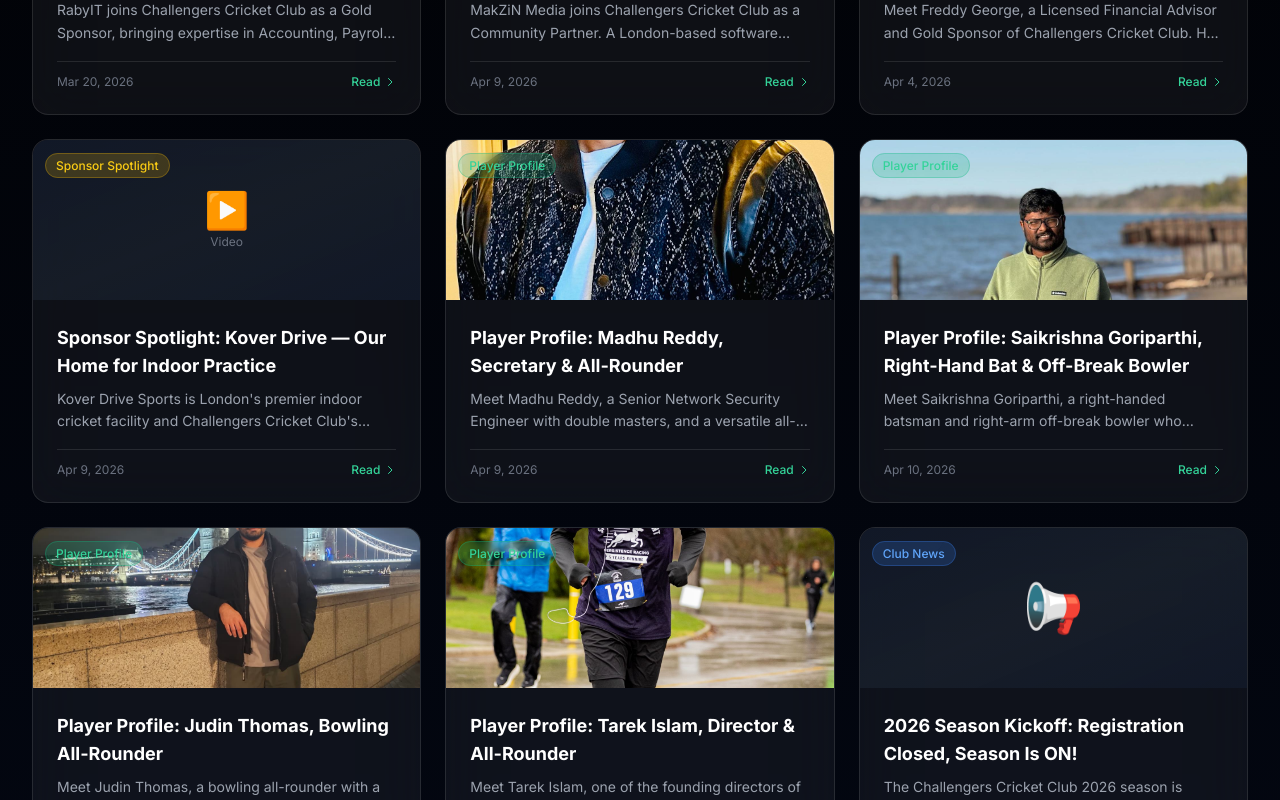
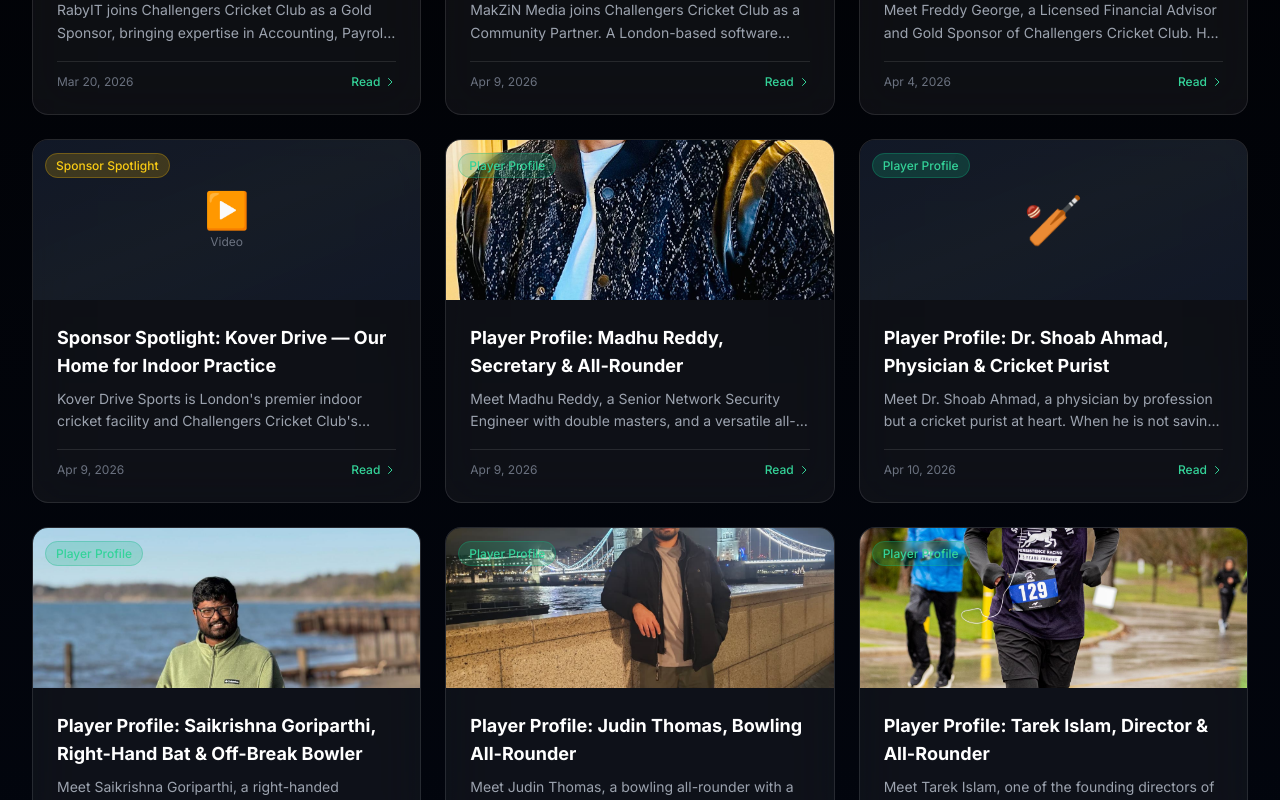
Before and after one commit to msaad7777/Challengers-cc, a Next.js app: page /blog in a window 1280 px wide. Shown: the part 1500-2300 px from the top of the page. Built offline with nearby package versions, Linux system fonts and the light colour scheme.

Commit message:
Add Dr. Shoab Ahmad player profile — physician, cricket purist, DIY enthusiast
Co-Authored-By: Claude Opus 4.6 (1M context) <noreply@anthropic.com>

```diff
--- a/app/blog/data.ts
+++ b/app/blog/data.ts
@@ -476,6 +476,64 @@ export const blogPosts: BlogPost[] = [
     featured: false,
   },
   {
+    slug: 'dr-shoab-ahmad-player-profile',
+    title: 'Player Profile: Dr. Shoab Ahmad, Physician & Cricket Purist',
+    excerpt:
+      'Meet Dr. Shoab Ahmad, a physician by profession but a cricket purist at heart. When he is not saving lives, he is out on the field doing what he loves most.',
+    content: `
+      <p class="text-gray-300 text-lg leading-relaxed mb-6">
+        Not every cricketer walks onto the field after a shift at the hospital. <strong class="text-white">Dr. Shoab Ahmad</strong>
+        does. A physician by profession and a cricket purist at heart, Shoab brings a unique blend of precision,
+        calm under pressure, and relentless passion for the game to Challengers Cricket Club.
+      </p>
+      <h3 class="text-2xl font-bold text-white mb-4">On the Field</h3>
+      <p class="text-gray-300 text-lg leading-relaxed mb-6">
+        Shoab plays cricket the way it was meant to be played. No shortcuts, no gimmicks. His approach to the
+        game is pure and technical, built on years of loving the sport. Whether batting, bowling, or fielding,
+        he brings the same focus and composure that defines his medical career. In high-pressure situations,
+        having a player with the steady hands of a doctor is exactly what a team needs.
+      </p>
+      <h3 class="text-2xl font-bold text-white mb-4">Beyond Cricket</h3>
+      <p class="text-gray-300 text-lg leading-relaxed mb-6">
+        When Shoab is not on the cricket field or at the hospital, you will find him with his hands deep in a
+        DIY project. He has a passion for working on electricals, electronics, mechanics, and cars. The same
+        analytical mind that diagnoses patients and reads bowlers also loves taking things apart and putting
+        them back together.
+      </p>
+      <div style="background: linear-gradient(135deg, rgba(16,185,129,0.1), rgba(234,179,8,0.1)); border: 1px solid rgba(16,185,129,0.3); border-radius: 16px; padding: 24px; margin: 24px 0;">
+        <h3 class="text-2xl font-bold text-white mb-4">Quick Facts</h3>
+        <ul class="text-gray-300 text-lg leading-relaxed list-disc list-inside space-y-2">
+          <li>Profession: Physician</li>
+          <li>Cricket Style: Purist, technically sound</li>
+          <li>Hobbies: DIY electricals, electronics, mechanics, cars</li>
+          <li>What drives him: Love for the game in its purest form</li>
+        </ul>
+      </div>
+      <blockquote class="border-l-4 border-primary-500 pl-6 my-8">
+        <p class="text-gray-300 text-lg italic">
+          "Cricket is the one place where everything else fades away. No phones, no pagers, no emergencies.
+          Just you, the ball, and the game. That is why I play."
+        </p>
+        <cite class="text-gray-400 mt-2 block">Dr. Shoab Ahmad, Challengers Cricket Club</cite>
+      </blockquote>
+      <h3 class="text-2xl font-bold text-white mb-4">Why Dr. Shoab Matters to Challengers CC</h3>
+      <p class="text-gray-300 text-lg leading-relaxed mb-6">
+        Every team needs players who love the game for what it is. Shoab is that player. His calm demeanour,
+        professional discipline, and genuine passion for cricket make him a valued member of the Challengers
+        squad. Plus, having a doctor on the team who can also fix your car is not a bad deal.
+      </p>
+      <p class="text-gray-400 text-sm italic">
+        Part of our Player Profile series. Stay tuned for more stories from the Challengers Cricket Club squad.
+      </p>
+    `,
+    category: 'Player Profile',
+    author: 'Challengers CC',
+    date: '2026-04-10',
+    image: null,
+    video: null,
+    featured: false,
+  },
+  {
     slug: 'saikrishna-goriparthi-player-profile',
     title: 'Player Profile: Saikrishna Goriparthi, Right-Hand Bat & Off-Break Bowler',
     excerpt:
```
